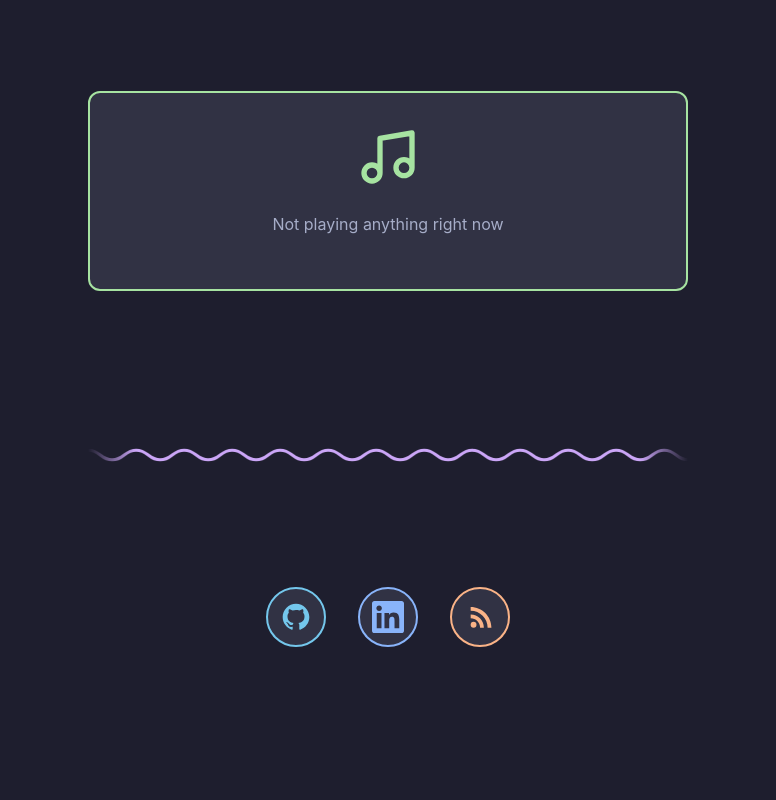
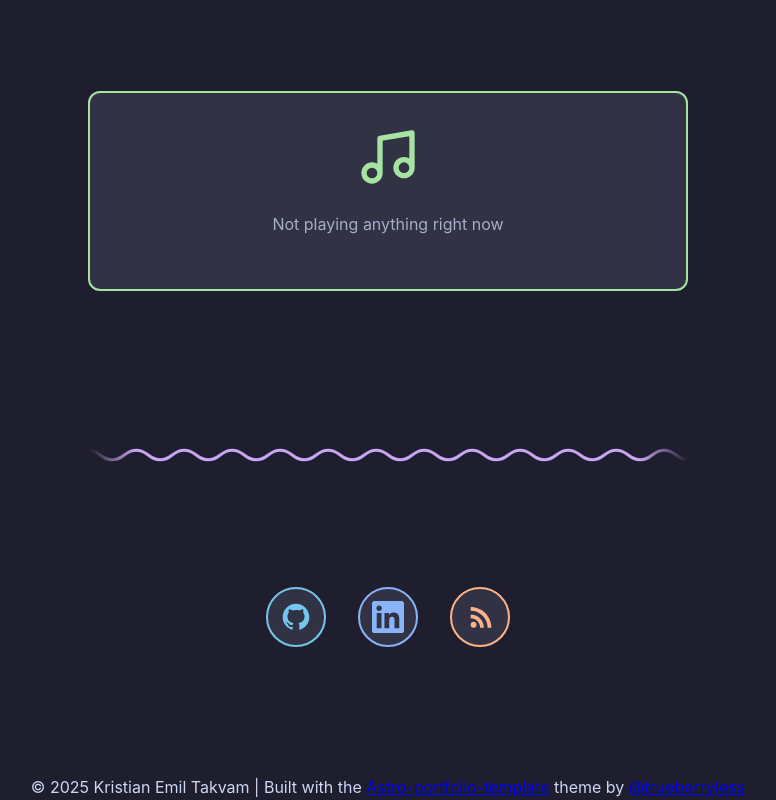
Before and after one commit to Kremtastic/Kremtastic.github.io, an Astro site: page / in a window 1280 px wide. Shown: the part 1651-2451 px from the top of the page, without its empty margins (252-1028 px from the left). Before the commit the page ends 2426 px from the top, so only its background shows below. Built offline with nearby package versions, Linux system fonts and the light colour scheme; Astro itself is replaced by a stand-in of ours; no server answers.

Commit message:
Add footer with copyright information and theme attribution

```diff
--- a/src/pages/index.astro
+++ b/src/pages/index.astro
@@ -36,4 +36,7 @@ const variables = {
     -->
     <Socials />
   </main>
+  <footer style="text-align: center;">
+    <p>&copy; 2025 Kristian Emil Takvam | Built with the <a href="https://github.com/trueberryless-org/astro-portfolio-template" target="_blank">Astro-portfolio-template</a> theme by <a href="https://trueberryless.org/" target="_blank">@trueberryless</a></p>
+  </footer>
 </Layout>
```
